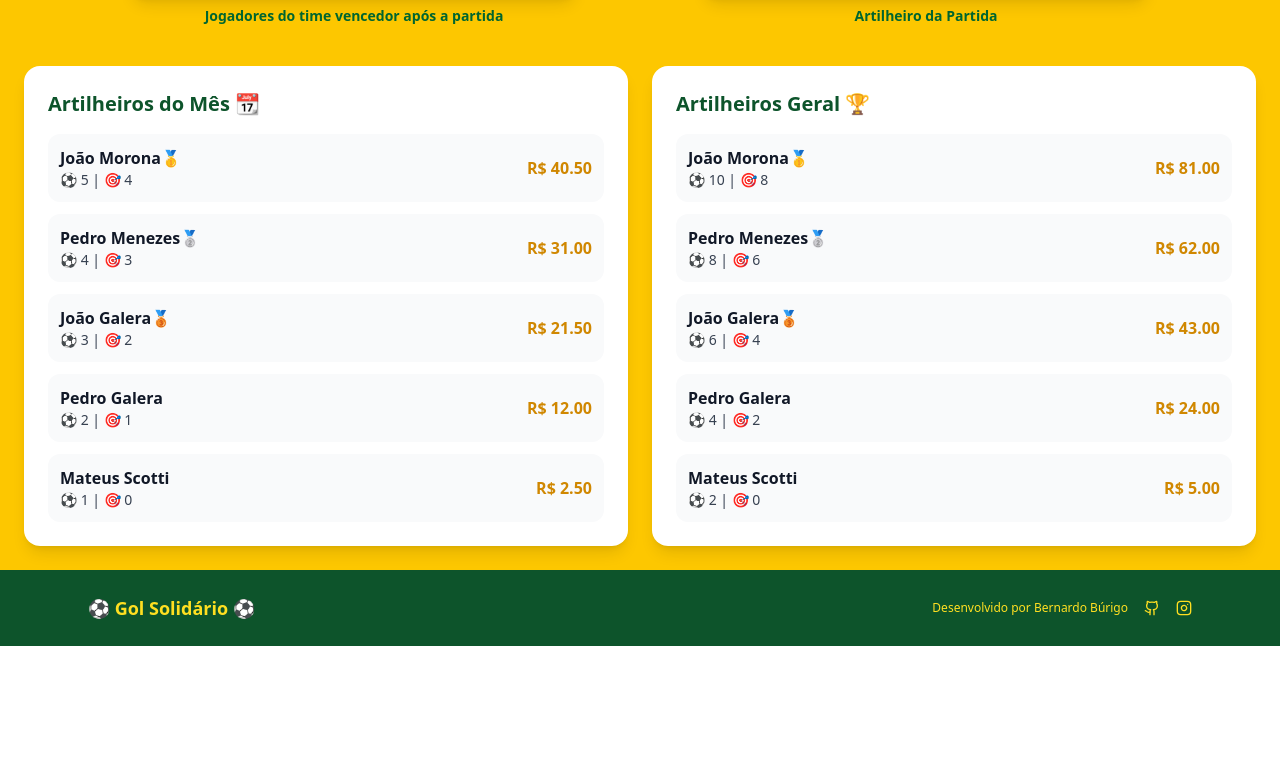
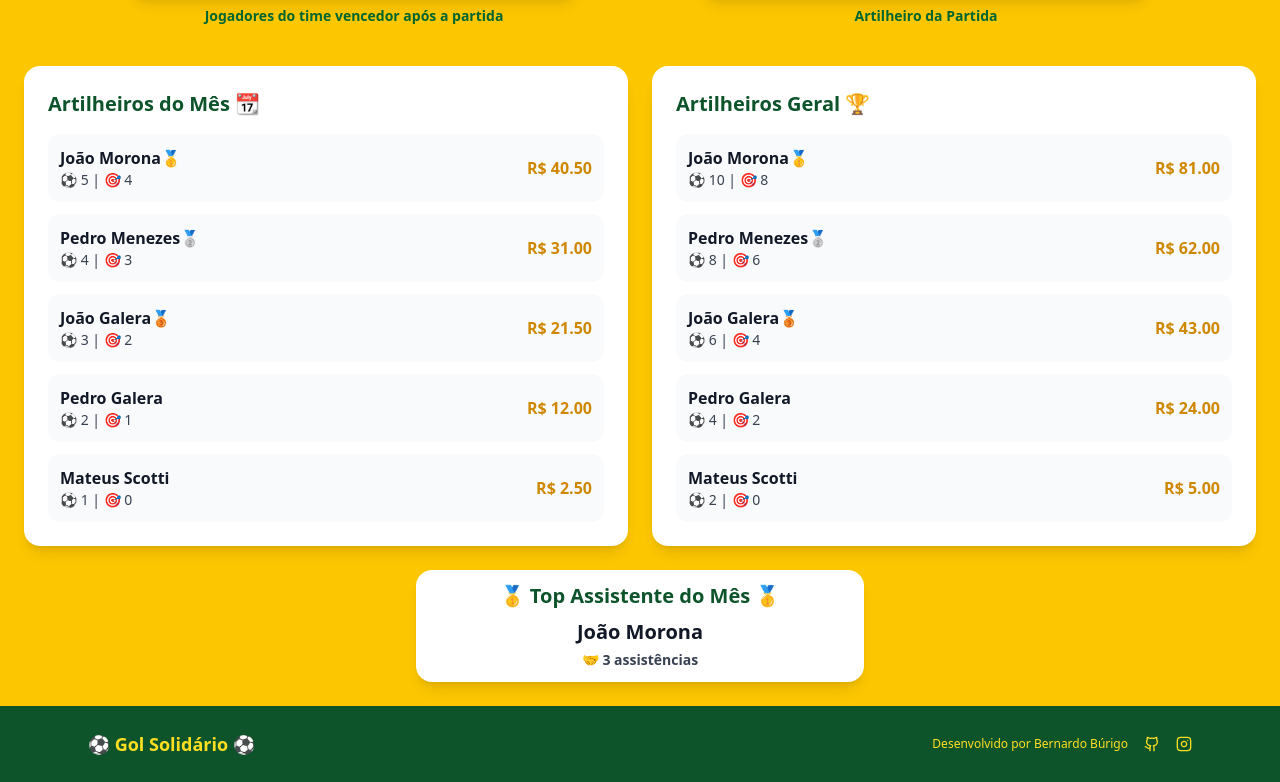
Before and after one commit to bernardoburigo/gol-solidario, a React (Vite) app: page / in a window 1280 px wide. Shown: the part 726-1508 px from the top of the page. Before the commit the page ends 1372 px from the top, so only its background shows below. Built offline with nearby package versions, Linux system fonts and the light colour scheme.

Commit message:
feat: adicionado card de top assistente

```diff
--- /dev/null
+++ b/src/Components/TopAssistenteCard.tsx
@@ -0,0 +1,26 @@
+import { jogadores } from "../Data/jogadoresData";
+import { getTopAssistenteMes } from "../Utils/assistenciasUtil";
+
+export default function TopAssistenteCard() {
+  const topAssistente = getTopAssistenteMes(jogadores);
+
+  return (
+    <div className="bg-white rounded-2xl shadow-lg p-3 mt-6 max-w-md mx-auto">
+      <h2 className="text-xl font-bold text-green-900 mb-2 text-center">
+        🥇 Top Assistente do Mês 🥇
+      </h2>
+
+      <div className="text-center">
+        <p className="text-lg md:text-xl font-semibold text-(--color-text-primary)">
+          {topAssistente ? topAssistente.nome : "—"}
+        </p>
+
+        {topAssistente && (
+          <p className="text-sm text-(--color-text-secondary) mt-1 font-semibold">
+            🤝 {topAssistente.assistenciasMes} assistências
+          </p>
+        )}
+      </div>
+    </div>
+  );
+}
--- a/src/Data/jogadoresData.ts
+++ b/src/Data/jogadoresData.ts
@@ -5,6 +5,7 @@ export interface Jogador {
   golsDemoMes: number;
   golsNormalTotal: number;
   golsDemoTotal: number;
+  assistenciasMes: number;
 }
 
 export const jogadores: Jogador[] = [
@@ -15,6 +16,7 @@ export const jogadores: Jogador[] = [
     golsDemoMes: 4,
     golsNormalTotal: 10,
     golsDemoTotal: 8,
+    assistenciasMes: 3,
   },
   {
     id: 2,
@@ -23,6 +25,7 @@ export const jogadores: Jogador[] = [
     golsDemoMes: 3,
     golsNormalTotal: 8,
     golsDemoTotal: 6,
+    assistenciasMes: 2,
   },
   {
     id: 3,
@@ -31,6 +34,7 @@ export const jogadores: Jogador[] = [
     golsDemoMes: 2,
     golsNormalTotal: 6,
     golsDemoTotal: 4,
+    assistenciasMes: 1,
   },
   {
     id: 4,
@@ -39,6 +43,7 @@ export const jogadores: Jogador[] = [
     golsDemoMes: 1,
     golsNormalTotal: 4,
     golsDemoTotal: 2,
+    assistenciasMes: 0,
   },
   {
     id: 5,
@@ -47,6 +52,7 @@ export const jogadores: Jogador[] = [
     golsDemoMes: 0,
     golsNormalTotal: 2,
     golsDemoTotal: 0,
+    assistenciasMes: 0,
   },
   {
     id: 6,
@@ -55,6 +61,7 @@ export const jogadores: Jogador[] = [
     golsDemoMes: 0,
     golsNormalTotal: 0,
     golsDemoTotal: 0,
+    assistenciasMes: 0,
   },
   {
     id: 7,
@@ -63,6 +70,7 @@ export const jogadores: Jogador[] = [
     golsDemoMes: 0,
     golsNormalTotal: 0,
     golsDemoTotal: 0,
+    assistenciasMes: 0,
   },
   {
     id: 8,
@@ -71,6 +79,7 @@ export const jogadores: Jogador[] = [
     golsDemoMes: 0,
     golsNormalTotal: 0,
     golsDemoTotal: 0,
+    assistenciasMes: 0,
   },
   {
     id: 9,
@@ -79,6 +88,7 @@ export const jogadores: Jogador[] = [
     golsDemoMes: 0,
     golsNormalTotal: 0,
     golsDemoTotal: 0,
+    assistenciasMes: 0,
   },
   {
     id: 10,
@@ -87,6 +97,7 @@ export const jogadores: Jogador[] = [
     golsDemoMes: 0,
     golsNormalTotal: 0,
     golsDemoTotal: 0,
+    assistenciasMes: 0,
   },
   {
     id: 11,
@@ -95,6 +106,7 @@ export const jogadores: Jogador[] = [
     golsDemoMes: 0,
     golsNormalTotal: 0,
     golsDemoTotal: 0,
+    assistenciasMes: 0,
   },
   {
     id: 12,
@@ -103,6 +115,7 @@ export const jogadores: Jogador[] = [
     golsDemoMes: 0,
     golsNormalTotal: 0,
     golsDemoTotal: 0,
+    assistenciasMes: 0,
   },
   {
     id: 13,
@@ -111,6 +124,7 @@ export const jogadores: Jogador[] = [
     golsDemoMes: 0,
     golsNormalTotal: 0,
     golsDemoTotal: 0,
+    assistenciasMes: 0,
   },
   {
     id: 14,
@@ -119,6 +133,7 @@ export const jogadores: Jogador[] = [
     golsDemoMes: 0,
     golsNormalTotal: 0,
     golsDemoTotal: 0,
+    assistenciasMes: 0,
   },
   {
     id: 15,
@@ -127,6 +142,7 @@ export const jogadores: Jogador[] = [
     golsDemoMes: 0,
     golsNormalTotal: 0,
     golsDemoTotal: 0,
+    assistenciasMes: 0,
   },
   {
     id: 16,
@@ -135,6 +151,7 @@ export const jogadores: Jogador[] = [
     golsDemoMes: 0,
     golsNormalTotal: 0,
     golsDemoTotal: 0,
+    assistenciasMes: 0,
   },
   {
     id: 17,
@@ -143,6 +160,7 @@ export const jogadores: Jogador[] = [
     golsDemoMes: 0,
     golsNormalTotal: 0,
     golsDemoTotal: 0,
+    assistenciasMes: 0,
   },
   {
     id: 18,
@@ -151,6 +169,7 @@ export const jogadores: Jogador[] = [
     golsDemoMes: 0,
     golsNormalTotal: 0,
     golsDemoTotal: 0,
+    assistenciasMes: 0,
   },
   {
     id: 19,
@@ -159,6 +178,7 @@ export const jogadores: Jogador[] = [
     golsDemoMes: 0,
     golsNormalTotal: 0,
     golsDemoTotal: 0,
+    assistenciasMes: 0,
   },
   {
     id: 20,
@@ -167,6 +187,7 @@ export const jogadores: Jogador[] = [
     golsDemoMes: 0,
     golsNormalTotal: 0,
     golsDemoTotal: 0,
+    assistenciasMes: 0,
   },
   {
     id: 21,
@@ -175,6 +196,7 @@ export const jogadores: Jogador[] = [
     golsDemoMes: 0,
     golsNormalTotal: 0,
     golsDemoTotal: 0,
+    assistenciasMes: 0,
   },
   {
     id: 22,
@@ -183,6 +205,7 @@ export const jogadores: Jogador[] = [
     golsDemoMes: 0,
     golsNormalTotal: 0,
     golsDemoTotal: 0,
+    assistenciasMes: 0,
   },
   {
     id: 23,
@@ -191,6 +214,7 @@ export const jogadores: Jogador[] = [
     golsDemoMes: 0,
     golsNormalTotal: 0,
     golsDemoTotal: 0,
+    assistenciasMes: 0,
   },
   {
     id: 24,
@@ -199,5 +223,6 @@ export const jogadores: Jogador[] = [
     golsDemoMes: 0,
     golsNormalTotal: 0,
     golsDemoTotal: 0,
+    assistenciasMes: 0,
   },
 ];
--- a/src/Pages/Home.tsx
+++ b/src/Pages/Home.tsx
@@ -6,6 +6,7 @@ import { calcularValorTotal } from "../Utils/valorPorGolUtil";
 import { ultimoJogo } from "../Data/jogosData";
 import { PlacarCard } from "../Components/PlacarCard";
 import FotosSection from "../Components/FotosSection";
+import TopAssistenteCard from "../Components/TopAssistenteCard";
 
 
 
@@ -43,6 +44,8 @@ export function Home() {
             tipo="total"
           />
         </SwipeContainer>
+
+        <TopAssistenteCard />
       </div>
     </div>
   );
--- /dev/null
+++ b/src/Utils/assistenciasUtil.ts
@@ -0,0 +1,13 @@
+import type { Jogador } from "../Data/jogadoresData";
+
+export function getTopAssistenteMes(jogadores: Jogador[]): Jogador | null {
+  if (!jogadores.length) return null;
+
+  const ordenado = [...jogadores].sort(
+    (a, b) => b.assistenciasMes - a.assistenciasMes
+  );
+
+  if (ordenado[0].assistenciasMes === 0) return null;
+
+  return ordenado[0];
+}
```
